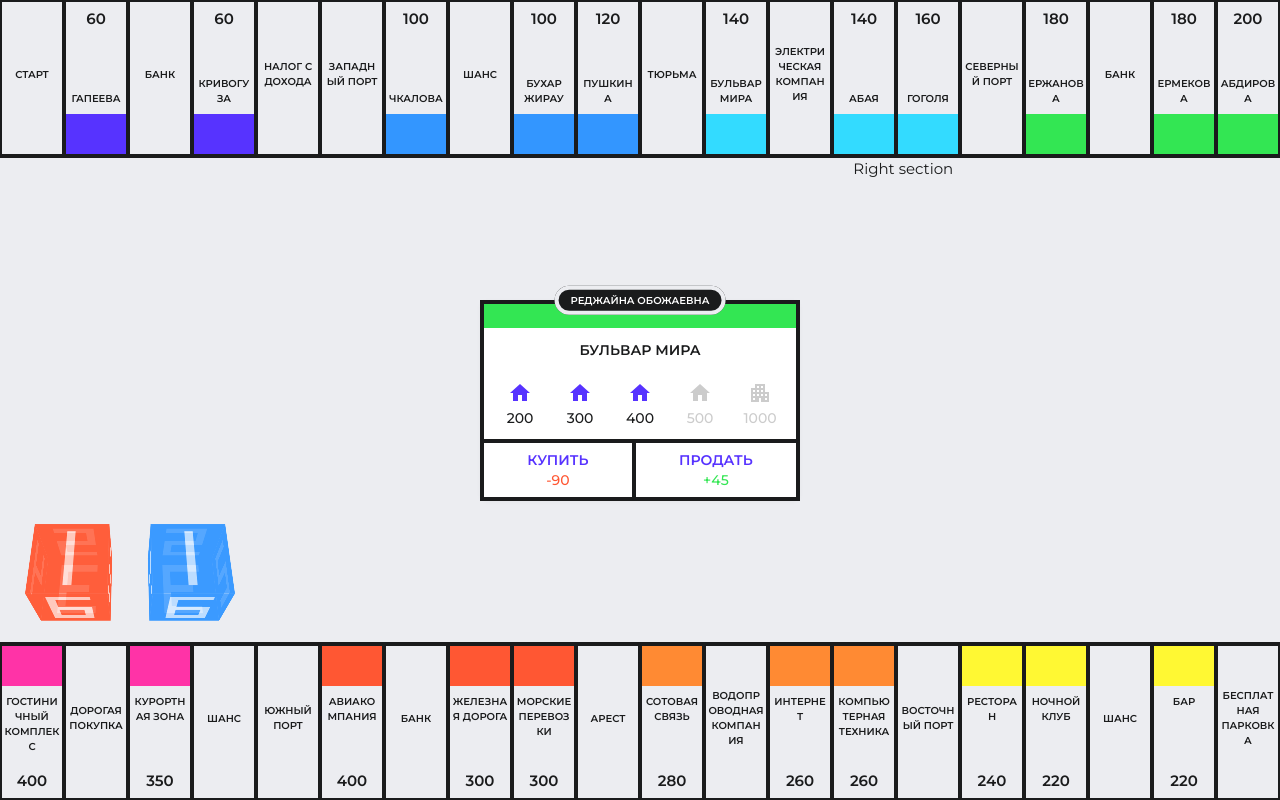
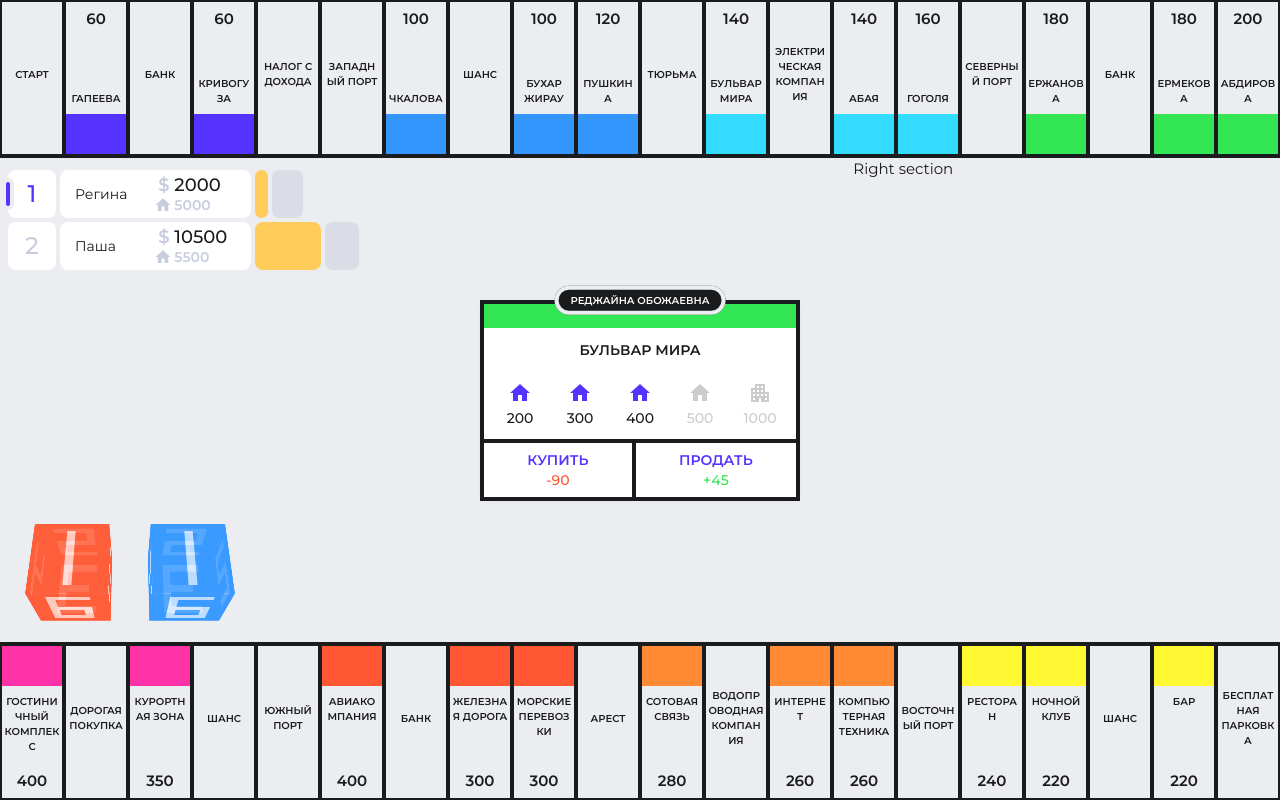
Before and after one commit to VKeyPEDIdea/monopoly-react, a React app: page / in a window 1280 px wide. Built offline with nearby package versions, Linux system fonts and the light colour scheme.

Commit message:
add Rating component

```diff
--- a/src/components/PlayingField/MiddleBoard/MiddleBoard.tsx
+++ b/src/components/PlayingField/MiddleBoard/MiddleBoard.tsx
@@ -1,6 +1,7 @@
 import Dice from '../../Dice/Dice';
 import ExtraDimensionСard from '../../ExtraDimensionСard';
 import MonopolyCard from '../../MonopolyCard';
+import Rating from '../../Rating';
 import RealEstateCard from '../../RealEstateCard';
 import { realEstateExampleConfig } from '../../RealEstateCard/realEstateExample.config';
 import { estateList } from '../../RealEstateCard/realEstateListExample.config';
@@ -10,6 +11,7 @@ const MiddleBoard = () => {
 	return (
 		<div className={classes.board}>
 			<div className={classes['left-section']}>
+                <Rating />
                 <div className={classes['dice-box']}>
 				    <Dice />
                 </div>
--- /dev/null
+++ b/src/components/Rating/Rating.module.scss
@@ -0,0 +1,7 @@
+.rating {
+    padding: 12px 8px;
+    display: grid;
+    column-gap: 4px;
+    row-gap: 4px;
+    grid-template-columns: 48px max-content auto;
+}
--- /dev/null
+++ b/src/components/Rating/Rating.tsx
@@ -0,0 +1,50 @@
+import classes from './Rating.module.scss';
+import RatingLine from './RatingLine';
+
+const Rating = () => {
+    const player1 = {
+        name: 'Регина',
+        cash: 2000,
+        propertyPrice: 5000,
+        isCurrent: true,
+    };
+    const player2 = {
+        name: 'Паша',
+        cash: 10500,
+        propertyPrice: 5500,
+        isCurrent: false,
+    };
+
+    const sum1 = player1.cash + player1.propertyPrice;
+    const sum2 = player2.cash + player2.propertyPrice;
+    const max = Math.max(sum1, sum2);
+    const maxCashCol = player1.cash * 100 / max;
+    const maxPropertyCol = player1.propertyPrice * 100 / max;
+    const minCashCol = player2.cash * 100 / max;
+    const minPropertyCol = player2.propertyPrice * 100 / max;
+
+    return (
+        <div className={classes.rating}>
+            <RatingLine position={1}
+                name={player1.name}
+                cashCount={player1.cash}
+                propertyCount={player1.propertyPrice}
+                isCurrent={player1.isCurrent}
+                graphColumns={{
+                    cashCol: maxCashCol,
+                    moneyCol: maxPropertyCol,
+                }}/>
+            <RatingLine position={2}
+                name={player2.name}
+                cashCount={player2.cash}
+                propertyCount={player2.propertyPrice}
+                isCurrent={player2.isCurrent}
+                graphColumns={{
+                    cashCol: minCashCol,
+                    moneyCol: minPropertyCol,
+                }}/>
+        </div>
+    );
+};
+
+export default Rating;
--- /dev/null
+++ b/src/components/Rating/RatingLine/RatingLine.module.scss
@@ -0,0 +1,102 @@
+@import '../../../scss/vars';
+
+.position {
+    position: relative;
+    font-size: 24px;
+    line-height: 28px;
+    font-weight: 500;
+    display: flex;
+    align-items: center;
+    justify-content: center;
+    color: $color-pale-shale;
+
+    &--current {
+        color: $color-purple;
+
+        &::before {
+            position: absolute;
+            content: '';
+            width: 4px;
+            height: 24px;
+            transform: translate(-50%);
+            background-color: $color-purple;
+            border: 4px solid $color-body;
+            border-radius: 6px;
+            left: 0;
+        }
+    }
+}
+
+.meta {
+    display: flex;
+    align-items: center;
+}
+
+.position, .meta {
+    background-color: $color-surface;
+}
+
+.position, .meta, .counts {
+    border-radius: 8px;
+}
+
+.name {
+    font-size: 14px;
+    line-height: 18px;
+    padding: 12px 15px;
+    margin-bottom: 0;
+    flex-grow: 1;
+}
+
+.counts {
+    padding: 4px 12px;
+}
+
+.cash {
+    font-size: 18px;
+    line-height: 22px;
+    margin-left: 4px;
+
+    .currency {
+        color: $color-pale-shale;
+        font-weight: 600;
+    }
+
+    &-count {
+        display: inline-block;
+        color: $color-on-light;
+        font-weight: 500;
+        min-width: 65px;
+    }
+}
+
+.property {
+    font-size: 14px;
+    line-height: 18px;
+    font-weight: 600;
+    color: $color-pale-shale;
+    display: flex;
+    align-items: center;
+}
+
+.icon {
+    height: 18px;
+    margin-right: 2px;
+}
+
+.graph {
+    display: flex;
+}
+
+.column {
+    border-radius: 8px;
+}
+
+.money {
+    background-color: $color-casandora-yellow;
+    margin-right: 4px;
+}
+
+.estate {
+    background-color: $color-ash-in-the-air;
+}
--- /dev/null
+++ b/src/components/Rating/RatingLine/RatingLine.tsx
@@ -0,0 +1,60 @@
+import GIcon from '../../GIcon';
+import classes from './RatingLine.module.scss';
+
+const ICON_COLOR = '#C8CDDE';
+
+interface RatingLineProps {
+    position: number;
+    name: string;
+    cashCount: number;
+    propertyCount: number;
+    graphColumns: {
+        cashCol: number;
+        moneyCol: number;
+    };
+    isCurrent?: boolean;
+}
+
+const RatingLine = ({
+    position,
+    name,
+    cashCount,
+    propertyCount,
+    isCurrent,
+    graphColumns: {
+        cashCol,
+        moneyCol
+    }
+}: RatingLineProps) => {
+
+    return (
+        <>
+            <div className={[classes.position, isCurrent ? classes['position--current'] : ''].join(' ')}>{position}</div>
+            <div className={classes.meta}>
+                <p className={classes.name}>{name}</p>
+                <div className={classes.counts}>
+                    <div className={classes.cash}>
+                        <span className={classes.currency}>$</span><span> </span>
+                        <span className={classes['cash-count']}>{cashCount}</span>
+                    </div>
+                    <div className={classes.property}>
+                        <div className={classes.icon}>
+                            <GIcon title='house'
+                                size={18}
+                                color={ICON_COLOR}/>
+                        </div>
+                        <span>{propertyCount}</span>
+                    </div>
+                </div>
+            </div>
+            <div className={classes.graph}>
+                <div className={[classes.column, classes.money].join(' ')}
+                    style={{ width: `${cashCol}px`}}></div>
+                <div className={[classes.column, classes.estate].join(' ')}
+                    style={{ width: `${moneyCol}px`}}></div>
+            </div>
+        </>
+    );
+};
+
+export default RatingLine;
--- /dev/null
+++ b/src/components/Rating/RatingLine/index.js
@@ -0,0 +1 @@
+export { default } from './RatingLine';
--- /dev/null
+++ b/src/components/Rating/index.js
@@ -0,0 +1 @@
+export { default } from './Rating';
```
